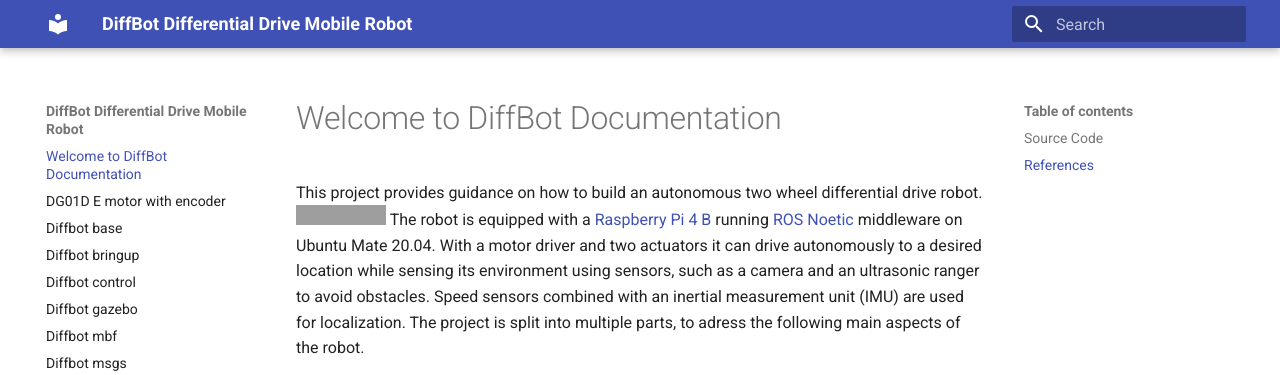
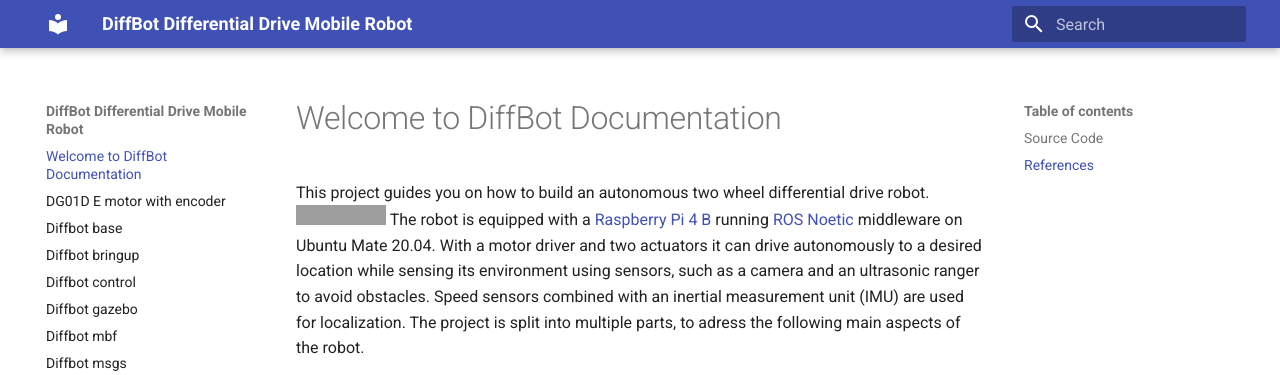
Before and after one commit to fjp/2wd-robot, an MkDocs documentation site: the page built from docs/index.md, in a window 1280 px wide and 1242 px high. Shown: the top 375 px of the window. Built offline with MkDocs 1.6.1 and Material for MkDocs 9.7.7, drawn with Linux system fonts in a browser that asks for light colours; grey boxes are pictures that could not be loaded.

Commit message:
Update index.md

```diff
--- a/docs/index.md
+++ b/docs/index.md
@@ -1,6 +1,6 @@
 # Welcome to DiffBot Documentation
 
-This project provides guidance on how to build an autonomous two wheel differential drive robot. [![image](https://img.shields.io/github/stars/fjp/diffbot?style=social)](https://github.com/fjp/diffbot)
+This project guides you on how to build an autonomous two wheel differential drive robot. [![image](https://img.shields.io/github/stars/fjp/diffbot?style=social)](https://github.com/fjp/diffbot)
 The robot is equipped with a [Raspberry Pi 4 B](https://de.aliexpress.com/item/32858825148.html?spm=a2g0o.productlist.0.0.5d232e8bvlKM7l&algo_pvid=2c45d347-5783-49a6-a0a8-f104d0b78232&algo_expid=2c45d347-5783-49a6-a0a8-f104d0b78232-0&btsid=0100feb4-37d7-453a-8ff8-47a0e2fbdef7&ws_ab_test=searchweb0_0,searchweb201602_9,searchweb201603_52) running [ROS Noetic](http://wiki.ros.org/noetic) middleware on Ubuntu Mate 20.04.
 With a motor driver and two actuators it can drive autonomously to a desired location while sensing its environment using sensors,
 such as a camera and an ultrasonic ranger to avoid obstacles. Speed sensors combined with an inertial measurement unit (IMU) are used for localization.
```
